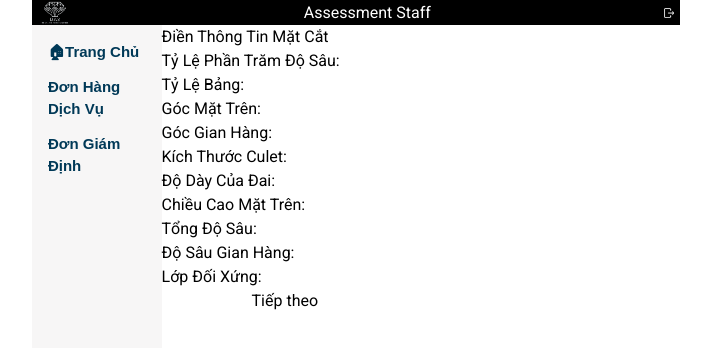
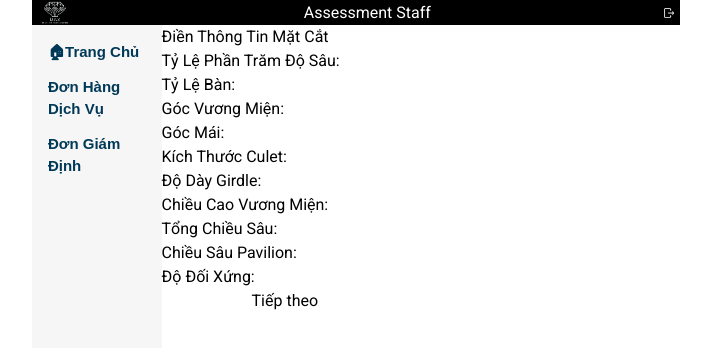
Before and after one commit to DiamondSssssss/DAS-Frontend, a React (Vite) app: page /assessmentstaff/assessmentbooking/1/1/selection/info/cut in a window 1280 px wide. Shown: the top 348 px of the page, without its empty margins (284-995 px from the left). Built offline with nearby package versions, Linux system fonts and the light colour scheme.

Commit message:
Information transporting fix

```diff
--- a/src/Component/ConsultingStaffPage/CutForm.jsx
+++ b/src/Component/ConsultingStaffPage/CutForm.jsx
@@ -2,7 +2,6 @@ import React, { useState } from "react";
 import { useNavigate, useLocation, useParams } from "react-router-dom";
 
 function CutForm() {
-
     const [depthPercentage, setDepthPercentage] = useState("");
     const [tablePercentage, setTablePercentage] = useState("");
     const [crownAngle, setCrownAngle] = useState("");
@@ -16,12 +15,15 @@ function CutForm() {
     const location = useLocation();
     const navigate = useNavigate();
     const { id, sampleId } = useParams();
-    const { carat, colorGrade, clarityGrade, cutGrade } = location.state || {};
+    const { loai, trangThai, xuatXu, carat, colorGrade, clarityGrade, cutGrade } = location.state || {};
 
     const handleSubmit = (e) => {
         e.preventDefault();
 
         const cutData = {
+            loai,
+            trangThai,
+            xuatXu,
             carat,
             colorGrade,
             clarityGrade,
@@ -38,10 +40,7 @@ function CutForm() {
             symmetry,
         };
 
-        navigate({
-            pathname: `/assessmentstaff/assessmentbooking/${id}/${sampleId}/selection/info/cut/summary`,
-            state: cutData,
-        });
+        navigate(`/assessmentstaff/assessmentbooking/${id}/${sampleId}/selection/info/cut/summary`, { state: cutData });
     };
 
     return (
@@ -57,7 +56,7 @@ function CutForm() {
                 />
             </div>
             <div className="mb-4">
-                <label className="block text-lg font-medium mb-2">Tỷ Lệ Bảng:</label>
+                <label className="block text-lg font-medium mb-2">Tỷ Lệ Bàn:</label>
                 <input
                     type="text"
                     value={tablePercentage}
@@ -66,7 +65,7 @@ function CutForm() {
                 />
             </div>
             <div className="mb-4">
-                <label className="block text-lg font-medium mb-2">Góc Mặt Trên:</label>
+                <label className="block text-lg font-medium mb-2">Góc Vương Miện:</label>
                 <input
                     type="text"
                     value={crownAngle}
@@ -75,7 +74,7 @@ function CutForm() {
                 />
             </div>
             <div className="mb-4">
-                <label className="block text-lg font-medium mb-2">Góc Gian Hàng:</label>
+                <label className="block text-lg font-medium mb-2">Góc Mái:</label>
                 <input
                     type="text"
                     value={pavilionAngle}
@@ -93,7 +92,7 @@ function CutForm() {
                 />
             </div>
             <div className="mb-4">
-                <label className="block text-lg font-medium mb-2">Độ Dày Của Đai:</label>
+                <label className="block text-lg font-medium mb-2">Độ Dày Girdle:</label>
                 <input
                     type="text"
                     value={girdleThickness}
@@ -102,7 +101,7 @@ function CutForm() {
                 />
             </div>
             <div className="mb-4">
-                <label className="block text-lg font-medium mb-2">Chiều Cao Mặt Trên:</label>
+                <label className="block text-lg font-medium mb-2">Chiều Cao Vương Miện:</label>
                 <input
                     type="text"
                     value={crownHeight}
@@ -111,7 +110,7 @@ function CutForm() {
                 />
             </div>
             <div className="mb-4">
-                <label className="block text-lg font-medium mb-2">Tổng Độ Sâu:</label>
+                <label className="block text-lg font-medium mb-2">Tổng Chiều Sâu:</label>
                 <input
                     type="text"
                     value={totalDepth}
@@ -120,7 +119,7 @@ function CutForm() {
                 />
             </div>
             <div className="mb-4">
-                <label className="block text-lg font-medium mb-2">Độ Sâu Gian Hàng:</label>
+                <label className="block text-lg font-medium mb-2">Chiều Sâu Pavilion:</label>
                 <input
                     type="text"
                     value={pavilionDepth}
@@ -129,7 +128,7 @@ function CutForm() {
                 />
             </div>
             <div className="mb-4">
-                <label className="block text-lg font-medium mb-2">Lớp Đối Xứng:</label>
+                <label className="block text-lg font-medium mb-2">Độ Đối Xứng:</label>
                 <input
                     type="text"
                     value={symmetry}
@@ -137,7 +136,9 @@ function CutForm() {
                     className="p-2 border border-gray-300 rounded-md w-full"
                 />
             </div>
-            <button type="submit" className="p-3 bg-orange-500 text-white font-bold rounded-md mt-4">Tiếp theo</button>
+            <button type="submit" className="bg-blue-500 text-white py-2 px-4 rounded-md mt-4">
+                Tiếp theo
+            </button>
         </form>
     );
 }
--- a/src/Component/ConsultingStaffPage/InfoForm.jsx
+++ b/src/Component/ConsultingStaffPage/InfoForm.jsx
@@ -26,10 +26,7 @@ function InfoForm() {
             cutGrade,
         };
 
-        navigate({
-            pathname: `/assessmentstaff/assessmentbooking/${id}/${sampleId}/selection/info/cut/`,
-            state: reportData,
-        });
+        navigate(`/assessmentstaff/assessmentbooking/${id}/${sampleId}/selection/info/cut`, { state: reportData });
     };
 
     return (
--- a/src/Component/ConsultingStaffPage/SummaryPage.jsx
+++ b/src/Component/ConsultingStaffPage/SummaryPage.jsx
@@ -4,7 +4,11 @@ import jsPDF from "jspdf";
 
 function SummaryPage() {
     const location = useLocation();
-    const { loai, trangThai, xuatXu, carat, colorGrade, clarityGrade, cutGrade, depthPercentage, tablePercentage, crownAngle, pavilionAngle, culetSize, girdleThickness, crownHeight, totalDepth, pavilionDepth, symmetry } = location.state || {};
+    const {
+        loai, trangThai, xuatXu, carat, colorGrade, clarityGrade, cutGrade,
+        depthPercentage, tablePercentage, crownAngle, pavilionAngle, culetSize,
+        girdleThickness, crownHeight, totalDepth, pavilionDepth, symmetry
+    } = location.state || {};
 
     const downloadPdf = () => {
         const doc = new jsPDF();
@@ -35,10 +39,13 @@ function SummaryPage() {
         <div className="p-10 bg-gray-50">
             <h1 className="text-2xl font-bold mb-4">Tổng Hợp Thông Tin</h1>
             <h2 className="text-lg font-bold mb-2">Thông Tin Về Đá Quý:</h2>
+            <div className="mb-4">
                 <p>Loại: {loai}</p>
                 <p>Trạng Thái: {trangThai}</p>
                 <p>Xuất Xứ: {xuatXu}</p>
+            </div>
             <h2 className="text-lg font-bold mt-4 mb-2">Thông Tin Về Mặt Cắt:</h2>
+            <div className="mb-4">
                 <p>Trọng Lượng Carat: {carat}</p>
                 <p>Lớp Màu: {colorGrade}</p>
                 <p>Lớp Rõ Ràng: {clarityGrade}</p>
@@ -53,7 +60,10 @@ function SummaryPage() {
                 <p>Tổng Độ Sâu: {totalDepth}</p>
                 <p>Độ Sâu Gian Hàng: {pavilionDepth}</p>
                 <p>Lớp Đối Xứng: {symmetry}</p>
-            <button onClick={downloadPdf} className="p-3 bg-orange-500 text-white font-bold rounded-md mt-4">Tải về PDF</button>
+            </div>
+            <button onClick={downloadPdf} className="p-3 bg-orange-500 text-white font-bold rounded-md mt-4">
+                Tải về PDF
+            </button>
         </div>
     );
 }
```
Lines whose indentation alone changed are shown as unchanged.
